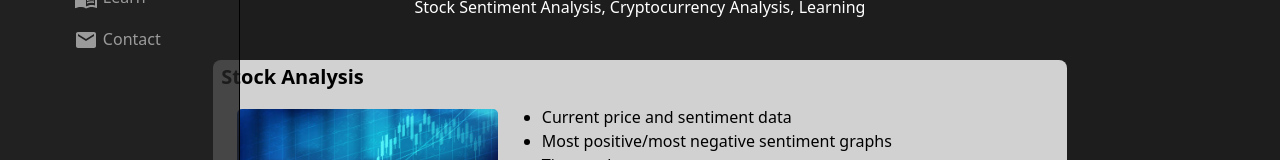
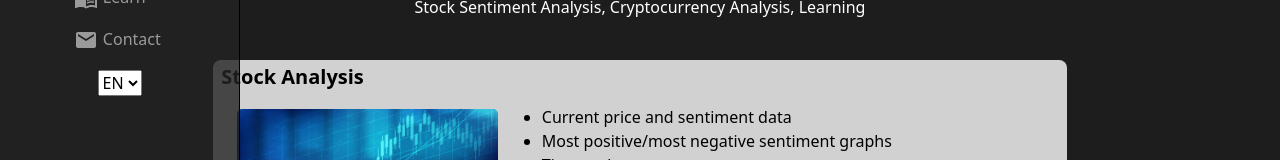
Before and after one commit to caxky/quantop-sentiment-tools, a React (Create React App) app in the folder client/: page / in a window 1280 px wide. Shown: the part 301-461 px from the top of the page. Built offline with nearby package versions, Linux system fonts and the light colour scheme.

Commit message:
Translate home page to french from navbar

```diff
--- a/client/src/components/home/Home.jsx
+++ b/client/src/components/home/Home.jsx
@@ -3,22 +3,24 @@ import './Home.scss';
 import { Col, Row } from 'react-bootstrap';
 import Card from '@mui/material/Card';
 
+import { useTranslation } from 'react-i18next';
+
 export default function Home() {
+  const { t, i18n } = useTranslation();
+
   return (
     <div className='home'>
       <div className='home-banner'>
         <div className='home-banner-logo'>
           <img src='/images/logo.svg' alt='logo' />
         </div>
-        <h2>Sentiment Analysis Tools</h2>
+        <h2>{t('Sentiment Analysis Tools')}</h2>
       </div>
 
       <div className='tool-summary'>
         <div className='tool-summary-item'>
           <p>
-            Stock Sentiment Analysis,
-            Cryptocurrency Analysis,
-            Learning
+            {t('Stock Sentiment Analysis\, Cryptocurrency Analysis\, Learning')}
           </p>
         </div>
       </div>
@@ -26,7 +28,7 @@ export default function Home() {
       <div className='sections'>
         <Col className='section' md={8}>
           <div className='section-title'>
-            <h5>Stock Analysis</h5>
+            <h5>{t('Stock Analysis')}</h5>
           </div>
           <Row className='section-content'>
             <Col md={4}>
@@ -36,17 +38,17 @@ export default function Home() {
             </Col>
             <Col md={8}>
               <ul className='breakdown-list'>
-                <li>Current price and sentiment data</li>
-                <li>Most positive/most negative sentiment graphs</li>
-                <li>Time scales</li>
-                <li>Data table for thousands of companies</li>
+                <li>{t('Current price and sentiment data')}</li>
+                <li>{t('Most positive/most negative sentiment graphs')}</li>
+                <li>{t('Time scales')}</li>
+                <li>{t('Data table for thousands of companies')}</li>
               </ul>
             </Col>
           </Row>
         </Col>
         <Col className='section' md={8}>
           <div className='section-title'>
-            <h5>Cryptocurrency Analysis</h5>
+            <h5>{t('Cryptocurrency Analysis')}</h5>
           </div>
           <Row className='section-content'>
             <Col md={4}>
@@ -56,17 +58,17 @@ export default function Home() {
             </Col>
             <Col md={8}>
               <ul className='breakdown-list'>
-                <li>Current price and sentiment data</li>
-                <li>Most positive/most negative sentiment graphs</li>
-                <li>Time scales</li>
-                <li>Data table for hundreds of currencies</li>
+                <li>{t('Current price and sentiment data')}</li>
+                <li>{t('Most positive/most negative sentiment graphs')}</li>
+                <li>{t('Time scales')}</li>
+                <li>{t('Data table for hundreds of currencies')}</li>
               </ul>
             </Col>
           </Row>
         </Col>
         <Col className='section' md={8}>
           <div className='section-title'>
-            <h5>Learn</h5>
+            <h5>{t('Learn')}</h5>
           </div>
           <Row className='section-content'>
             <Col md={4}>
@@ -76,9 +78,9 @@ export default function Home() {
             </Col>
             <Col md={8}>
               <ul className='breakdown-list'>
-                <li>Technical analysis</li>
-                <li>Fundamental analysis</li>
-                <li>Common terms</li>
+                <li>{t('Technical analysis')}</li>
+                <li>{t('Fundamental analysis')}</li>
+                <li>{t('Common terms')}</li>
               </ul>
             </Col>
           </Row>
--- a/client/src/components/navbar/Navigation.jsx
+++ b/client/src/components/navbar/Navigation.jsx
@@ -12,8 +12,19 @@ import CurrencyBitcoinIcon from '@mui/icons-material/CurrencyBitcoin';
 import MenuBookIcon from '@mui/icons-material/MenuBook';
 import MailIcon from '@mui/icons-material/Mail';
 
+import { useTranslation } from "react-i18next";
+
 export default function Navigation() {
+  const { i18n } = useTranslation();
+  const [language, setLanguage] = useState("en");
   const [isMenuOpen, setMenuOpen] = useState(false);
+
+  const handleLangChange = evt => {
+    const lang = evt.target.value;
+    console.log(lang);
+    setLanguage(lang);
+    i18n.changeLanguage(lang);
+  };
 
   const toggleMenu = () => setMenuOpen(!isMenuOpen);
 
@@ -72,6 +83,11 @@ export default function Navigation() {
             Contact
           </Nav.Link>
         </Nav>
+
+        <select className='language-select' onChange={handleLangChange} value={language}>
+          <option value="en">EN</option>
+          <option value="fr">FR</option>
+        </select>
       </Navbar>
       <div className={`navbar-button${isMenuOpen === true ? ' open' : ''}`}>
         <IconButton type="button" className="button small" onClick={toggleMenu}>
--- a/client/src/components/navbar/Navigation.scss
+++ b/client/src/components/navbar/Navigation.scss
@@ -41,6 +41,10 @@
       margin-right: 5px;
     }
   }
+
+  .language-select {
+    margin-top: 10px;
+  }
 }
 
 .navbar-button {
--- a/client/src/i18n.js
+++ b/client/src/i18n.js
@@ -4,12 +4,38 @@ import { initReactI18next } from "react-i18next";
 const resources = {
   en: {
     translation: {
-      "Welcome to React": "Welcome to React and react-i18next"
+      "Welcome to React": "Welcome to React and react-i18next",
+      "Sentiment Analysis Tools": "Sentiment Analysis Tools",
+      "Stock Sentiment Analysis, Cryptocurrency Analysis, Learning": "Stock Sentiment Analysis, Cryptocurrency Analysis, Learning",
+      "Stock Analysis": "Stock Analysis",
+      "Current price and sentiment data": "Current price and sentiment data",
+      "Most positive/most negative sentiment graphs": "Most positive/most negative sentiment graphs",
+      "Time scales": "Time scales",
+      "Data table for thousands of companies": "Data table for thousands of companies",
+      "Cryptocurrency Analysis": "Cryptocurrency Analysis",
+      "Data table for hundreds of currencies": "Data table for hundreds of currencies",
+      "Learn": "Learn",
+      "Technical analysis": "Technical analysis",
+      "Fundamental analysis": "Fundamental analysis",
+      "Common terms": "Common terms",
     }
   },
   fr: {
     translation: {
-      "Welcome to React": "Bienvenue à React et react-i18next"
+      "Welcome to React": "Bienvenue à React et react-i18next",
+      "Sentiment Analysis Tools": "Outils d'analyse de sentiment",
+      "Stock Sentiment Analysis, Cryptocurrency Analysis, Learning": "Analyse de sentiment des actions, analyse de cryptomonnaies, apprentissage",
+      "Stock Analysis": "Analyse des actions",
+      "Current price and sentiment data": "Prix actuel et données de sentiment",
+      "Most positive/most negative sentiment graphs": "Graphiques de sentiment le plus positif/le plus négatif",
+      "Time scales": "Échelles temporelles",
+      "Data table for thousands of companies": "Tableau de données pour mille entreprises",
+      "Cryptocurrency Analysis": "Analyse de cryptomonnaies",
+      "Data table for hundreds of currencies": "Tableau de données pour centaines de devises",
+      "Learn": "Apprendre",
+      "Technical analysis": "Analyse technique",
+      "Fundamental analysis": "Analyse fondamentale",
+      "Common terms": "Termes communs",
     }
   }
 };
```
